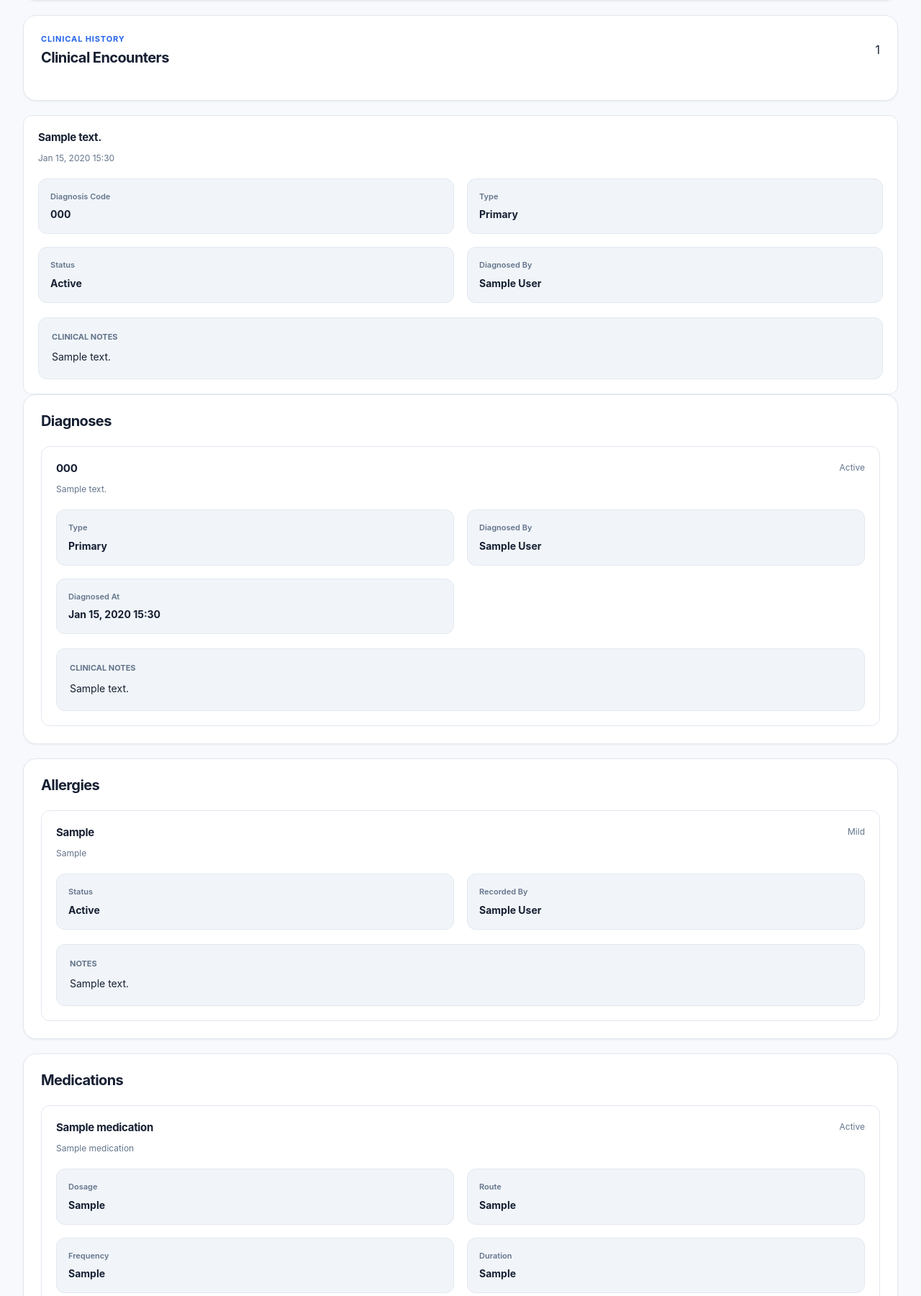
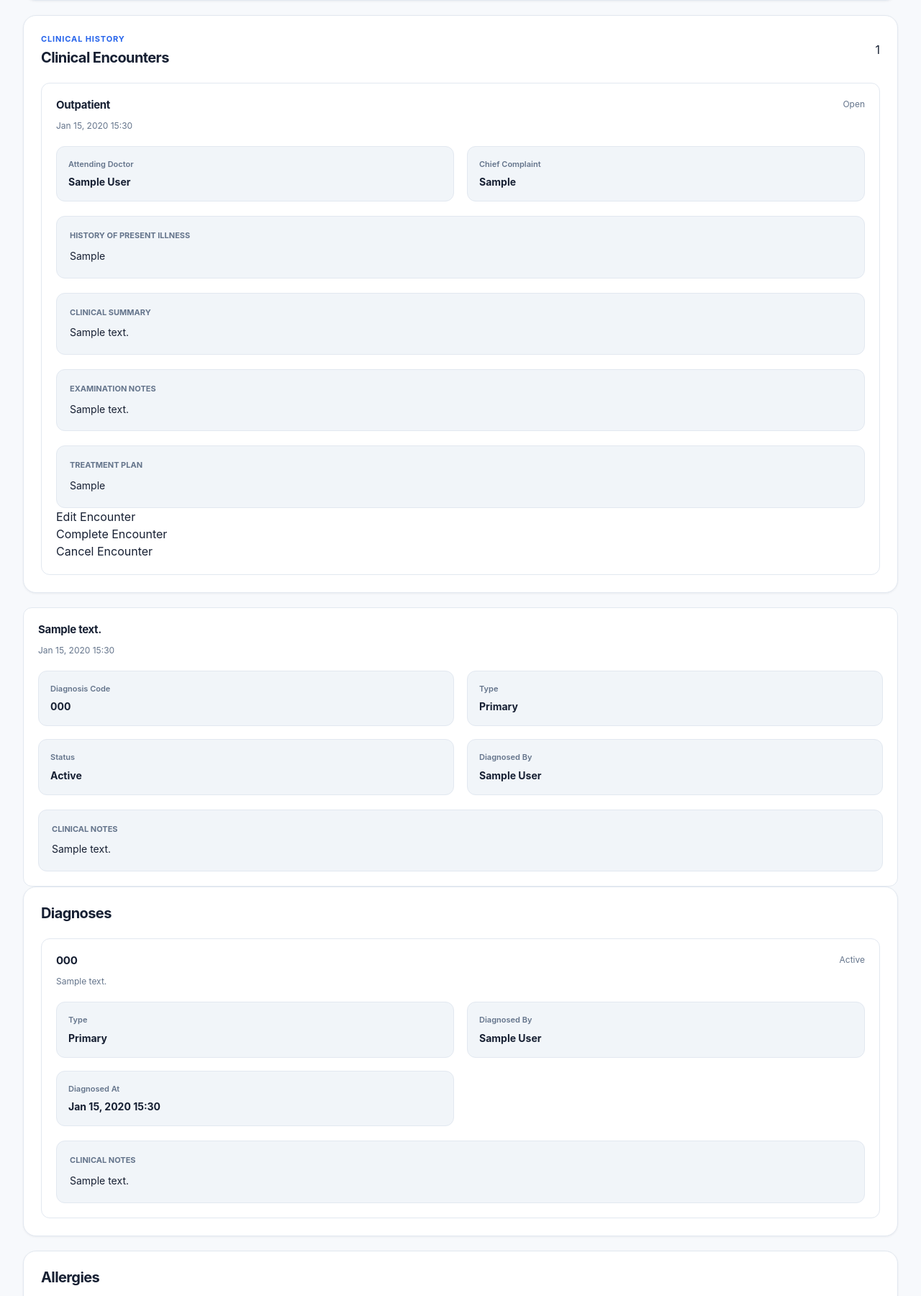
Before and after one commit to mokulraj/CuraMind-AI, a Django app: page /medical-records/00000000-0000-0000-0000-000000000001/ in a window 1280 px wide. Shown: the part 633-2434 px from the top of the page at 72% size. Run offline with Django 5.2, Linux system fonts and the light colour scheme; a user stored in the database is signed in; tables that the repository leaves empty hold one stand-in row (values such as "Sample post"); data that the repository does not hold is empty; parts of the project's set-up code (start-up, migrations or seed data) failed here and were passed over.

Commit message:
Add clinical encounter management

```diff
--- a/templates/medical_record_detail.html
+++ b/templates/medical_record_detail.html
@@ -131,13 +131,17 @@
 
             <div class="medical-record-list">
 
-                {% for encounter in summary.encounters %}
+               {% for encounter in encounters %}
+    <article class="medical-record-item">
 
-                    <article class="medical-record-item">
+        <!-- ============================================= -->
+        <!-- ENCOUNTER HEADER -->
+        <!-- ============================================= -->
 
         <div class="medical-record-item-header">
 
             <div>
+
                 <h3>
                     {{ encounter.get_encounter_type_display }}
                 </h3>
@@ -145,7 +149,9 @@
                 <span>
                     {{ encounter.started_at|date:"M d, Y H:i" }}
                 </span>
+
             </div>
+
 
             <span>
                 {{ encounter.get_status_display }}
@@ -154,30 +160,49 @@
         </div>
 
 
+        <!-- ============================================= -->
+        <!-- BASIC ENCOUNTER INFORMATION -->
+        <!-- ============================================= -->
+
         <div class="medical-record-info-grid">
 
             <div>
+
                 <span>Attending Doctor</span>
 
                 <strong>
                     {{ encounter.attending_doctor.user.full_name }}
                 </strong>
+
             </div>
 
+
             <div>
+
                 <span>Chief Complaint</span>
 
                 <strong>
+
                     {% if encounter.chief_complaint %}
+
                         {{ encounter.chief_complaint }}
+
                     {% else %}
+
                         Not recorded
+
                     {% endif %}
+
                 </strong>
+
             </div>
 
         </div>
 
+
+        <!-- ============================================= -->
+        <!-- HISTORY OF PRESENT ILLNESS -->
+        <!-- ============================================= -->
 
         {% if encounter.history_of_present_illness %}
 
@@ -196,6 +221,10 @@
         {% endif %}
 
 
+        <!-- ============================================= -->
+        <!-- CLINICAL SUMMARY -->
+        <!-- ============================================= -->
+
         {% if encounter.clinical_summary %}
 
             <div class="medical-record-text-block">
@@ -212,6 +241,10 @@
 
         {% endif %}
 
+
+        <!-- ============================================= -->
+        <!-- EXAMINATION NOTES -->
+        <!-- ============================================= -->
 
         {% if encounter.examination_notes %}
 
@@ -230,6 +263,10 @@
         {% endif %}
 
 
+        <!-- ============================================= -->
+        <!-- TREATMENT PLAN -->
+        <!-- ============================================= -->
+
         {% if encounter.treatment_plan %}
 
             <div class="medical-record-text-block">
@@ -246,11 +283,99 @@
 
         {% endif %}
 
+
+        <!-- ============================================= -->
+        <!-- COMPLETION INFORMATION -->
+        <!-- ============================================= -->
+
+        {% if encounter.status == "COMPLETED" %}
+
+            <div class="medical-record-text-block">
+
+                <span>
+                    Completed At
+                </span>
+
+                <p>
+                    {% if encounter.completed_at %}
+                        {{ encounter.completed_at|date:"M d, Y H:i" }}
+                    {% else %}
+                        Not recorded
+                    {% endif %}
+                </p>
+
+            </div>
+
+        {% endif %}
+
+
+        <!-- ============================================= -->
+        <!-- ENCOUNTER ACTIONS -->
+        <!-- ============================================= -->
+
+               {% if encounter.status == "OPEN" %}
+
+            <div class="clinical-encounter-actions">
+
+                <a
+                    href="{% url 'web:clinical-encounter-update'
+                        record_id=medical_record.id
+                        encounter_id=encounter.id
+                    %}"
+                >
+                    Edit Encounter
+                </a>
+
+                <form
+                    method="post"
+                    action="{% url 'web:clinical-encounter-complete'
+                        record_id=medical_record.id
+                        encounter_id=encounter.id
+                    %}"
+                >
+                    {% csrf_token %}
+
+                    <button type="submit">
+                        Complete Encounter
+                    </button>
+                </form>
+
+                <form
+                    method="post"
+                    action="{% url 'web:clinical-encounter-cancel'
+                        record_id=medical_record.id
+                        encounter_id=encounter.id
+                    %}"
+                >
+                    {% csrf_token %}
+
+                    <button type="submit">
+                        Cancel Encounter
+                    </button>
+                </form>
+
+            </div>
+
+        {% elif encounter.status == "COMPLETED" %}
+
+            <div class="medical-record-empty">
+                This clinical encounter is completed
+                and is read-only.
+            </div>
+
+        {% elif encounter.status == "CANCELLED" %}
+
+            <div class="medical-record-empty">
+                This clinical encounter was cancelled
+                and is read-only.
+            </div>
+
+        {% endif %}
+
     </article>
 
 {% endfor %}
 
-            </div>
 
         {% else %}
 
@@ -259,6 +384,8 @@
             </div>
 
         {% endif %}
+
+    </section>
 
     </section>
 
--- a/web/urls.py
+++ b/web/urls.py
@@ -21,6 +21,9 @@ from .views import (
     notifications_page,
     create_clinical_note,
     sign_clinical_note,
+    update_clinical_encounter,
+    complete_clinical_encounter,
+    cancel_clinical_encounter,
 )
 
 
@@ -112,6 +115,30 @@ urlpatterns = [
     ),
 
     # --------------------------------------------------
+
+    # --------------------------------------------------
+# CLINICAL ENCOUNTERS
+# --------------------------------------------------
+
+path(
+    "medical-records/<uuid:record_id>/encounters/<uuid:encounter_id>/update/",
+    update_clinical_encounter,
+    name="clinical-encounter-update",
+),
+
+path(
+    "medical-records/<uuid:record_id>/encounters/<uuid:encounter_id>/complete/",
+    complete_clinical_encounter,
+    name="clinical-encounter-complete",
+),
+
+path(
+    "medical-records/<uuid:record_id>/encounters/<uuid:encounter_id>/cancel/",
+    cancel_clinical_encounter,
+    name="clinical-encounter-cancel",
+),
+
+
     # AI INSIGHTS
     # --------------------------------------------------
 
--- a/web/views.py
+++ b/web/views.py
@@ -532,10 +532,220 @@ def new_appointment(request):
         return redirect("web:appointments")
 
     # --------------------------------------------------
-
-
-
     # ==========================================================
+# CLINICAL ENCOUNTERS
+# ==========================================================
+
+@login_required
+@transaction.atomic
+def update_clinical_encounter(
+    request,
+    record_id,
+    encounter_id,
+):
+    """
+    Update clinical information for an encounter.
+    """
+
+    if request.method != "POST":
+        return redirect(
+            "web:medical-record-detail",
+            record_id=record_id,
+        )
+
+    medical_record = (
+        MedicalRecord.objects
+        .filter(
+            id=record_id,
+            is_deleted=False,
+            is_active=True,
+        )
+        .first()
+    )
+
+    if medical_record is None:
+        raise Http404("Medical record not found.")
+
+    encounter = (
+        ClinicalEncounter.objects
+        .filter(
+            id=encounter_id,
+            medical_record=medical_record,
+            is_deleted=False,
+            is_active=True,
+        )
+        .first()
+    )
+
+    if encounter is None:
+        raise Http404("Clinical encounter not found.")
+
+    try:
+        MedicalRecordService.update_encounter(
+            encounter=encounter,
+            chief_complaint=request.POST.get(
+                "chief_complaint",
+                "",
+            ).strip(),
+            history_of_present_illness=request.POST.get(
+                "history_of_present_illness",
+                "",
+            ).strip(),
+            clinical_summary=request.POST.get(
+                "clinical_summary",
+                "",
+            ).strip(),
+            examination_notes=request.POST.get(
+                "examination_notes",
+                "",
+            ).strip(),
+            treatment_plan=request.POST.get(
+                "treatment_plan",
+                "",
+            ).strip(),
+        )
+
+    except ValueError as exc:
+        messages.error(
+            request,
+            str(exc),
+        )
+
+        return redirect(
+            "web:medical-record-detail",
+            record_id=record_id,
+        )
+
+    messages.success(
+        request,
+        "Clinical encounter updated successfully.",
+    )
+
+    return redirect(
+        "web:medical-record-detail",
+        record_id=record_id,
+    )
+
+
+@login_required
+@transaction.atomic
+def complete_clinical_encounter(
+    request,
+    record_id,
+    encounter_id,
+):
+    """
+    Complete an open clinical encounter.
+    """
+
+    if request.method != "POST":
+        return redirect(
+            "web:medical-record-detail",
+            record_id=record_id,
+        )
+
+    encounter = (
+        ClinicalEncounter.objects
+        .filter(
+            id=encounter_id,
+            medical_record_id=record_id,
+            is_deleted=False,
+            is_active=True,
+        )
+        .first()
+    )
+
+    if encounter is None:
+        raise Http404("Clinical encounter not found.")
+
+    try:
+        MedicalRecordService.complete_encounter(
+            encounter=encounter,
+        )
+
+    except ValueError as exc:
+        messages.error(
+            request,
+            str(exc),
+        )
+
+        return redirect(
+            "web:medical-record-detail",
+            record_id=record_id,
+        )
+
+    messages.success(
+        request,
+        "Clinical encounter completed successfully.",
+    )
+
+    return redirect(
+        "web:medical-record-detail",
+        record_id=record_id,
+    )
+
+
+@login_required
+@transaction.atomic
+def cancel_clinical_encounter(
+    request,
+    record_id,
+    encounter_id,
+):
+    """
+    Cancel an open clinical encounter.
+    """
+
+    if request.method != "POST":
+        return redirect(
+            "web:medical-record-detail",
+            record_id=record_id,
+        )
+
+    encounter = (
+        ClinicalEncounter.objects
+        .filter(
+            id=encounter_id,
+            medical_record_id=record_id,
+            is_deleted=False,
+            is_active=True,
+        )
+        .first()
+    )
+
+    if encounter is None:
+        raise Http404("Clinical encounter not found.")
+
+    try:
+        MedicalRecordService.cancel_encounter(
+            encounter=encounter,
+        )
+
+    except ValueError as exc:
+        messages.error(
+            request,
+            str(exc),
+        )
+
+        return redirect(
+            "web:medical-record-detail",
+            record_id=record_id,
+        )
+
+    messages.success(
+        request,
+        "Clinical encounter cancelled successfully.",
+    )
+
+    return redirect(
+        "web:medical-record-detail",
+        record_id=record_id,
+    )
+
+
+    # ==========================================================
+
+
 # CLINICAL NOTES
 # ==========================================================
 
```
Lines whose indentation alone changed are shown as unchanged.
